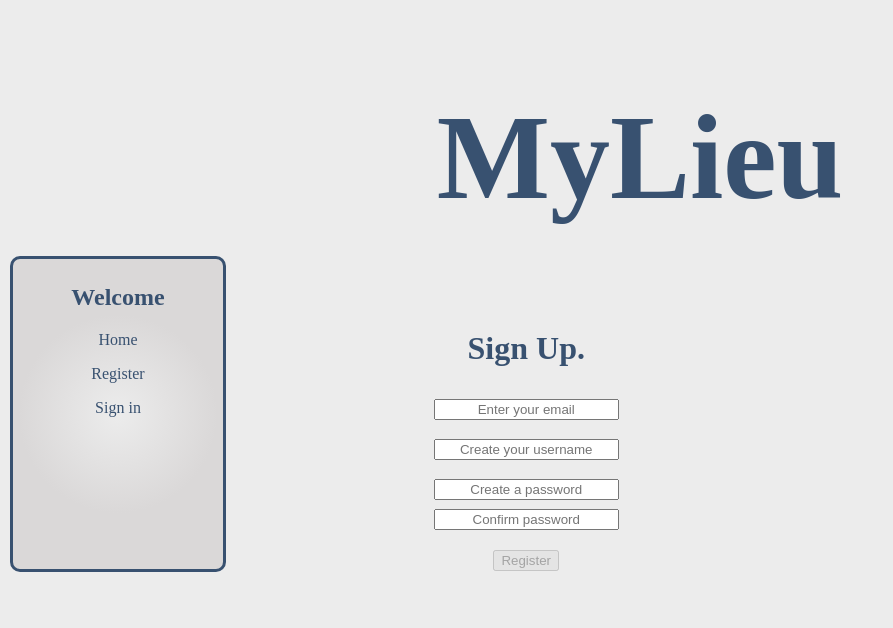
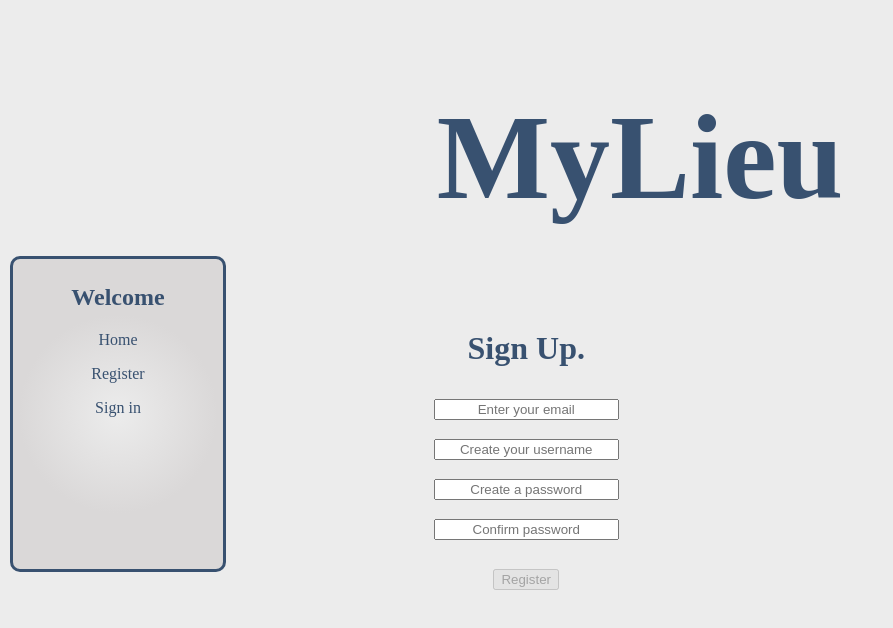
Before and after one commit to sbandy9210/MediumFrontEnd, a React (Create React App) app: page /register in a window 1280 px wide. Shown: the top 628 px of the page, without its empty margins (0-893 px from the left). Built offline with nearby package versions, Linux system fonts and the light colour scheme; no server answers.

Commit message:
Register checks if username is taken

```diff
--- a/src/pages/Register.js
+++ b/src/pages/Register.js
@@ -13,20 +13,25 @@ const Register = () => {
         password: '',
         confirmPassword: ''
     })
+    const [response, setResponse] = useState("")
 
     const handleChange = (e) => {
         setFormValues({...formValues, [e.target.name]: e.target.value})
+        setResponse("")
     }
 
     const handleSubmit = async (e) => {
         e.preventDefault()
 
-        await RegisterUser({
+        const serverResponse = await RegisterUser({
             username: formValues.username,
             email: formValues.email,
             register_password: formValues.password
         })
 
+        if(serverResponse.message){
+            setResponse(serverResponse.message)
+        }else{
             setFormValues({
                 name: '',
                 email: '',
@@ -36,12 +41,12 @@ const Register = () => {
 
                 navigate('/Login')
         }
+    }
 
     return(
         <div className='Register'>
             <h1>Sign Up.</h1>
             <br/>
-
             <form className='register' onSubmit={handleSubmit}>
                 <div className='emailContainer'>
                     <input
@@ -54,7 +59,8 @@ const Register = () => {
                         value={formValues.email}
                         style={{ textAlign: 'center'}}
                         required
-                    /> <br/>
+                    />
+                    <br/>
                 </div>
                 <div className='usernameContainer'>
                     <input
@@ -66,7 +72,9 @@ const Register = () => {
                         value={formValues.username}
                         style={{ textAlign: 'center'}}
                         required
-                    /> <br/>
+                    />
+                    <br/>
+                    {response}
                 </div>
                 <div className='passwordContainer'>
                     <input
@@ -78,9 +86,10 @@ const Register = () => {
                         value={formValues.password}
                         style={{ textAlign: 'center'}}
                         required
-                    /> <br/>
+                    />
+                    <br/>
                 </div>
-                <div className='comfirmPasswordContainer'>
+                <div className='confirmPasswordContainer'>
                     <input
                         type='password'
                         placeholder='Confirm password'
@@ -90,13 +99,13 @@ const Register = () => {
                         value={formValues.confirmPassword}
                         style={{ textAlign: 'center'}}
                         required
-                    /> <br/>
+                    />
+                    <br/>
                 </div>
                 <button className='registerButton' type='submit'
                     disabled={
                         !formValues.email || !formValues.username || !formValues.password || !formValues.confirmPassword ||
-                        !(
-                            formValues.confirmPassword === formValues.password)}
+                        !(formValues.confirmPassword === formValues.password) || response.length > 0}
                     > Register </button>
             </form>
         </div>
--- a/src/styles/app.css
+++ b/src/styles/app.css
@@ -77,7 +77,7 @@ body {
 }
 
 
-.confirmpasswordContainer{
+.confirmPasswordContainer{
     padding: 10px 16px 9px;
 }
 
```
Lines whose indentation alone changed are shown as unchanged.
